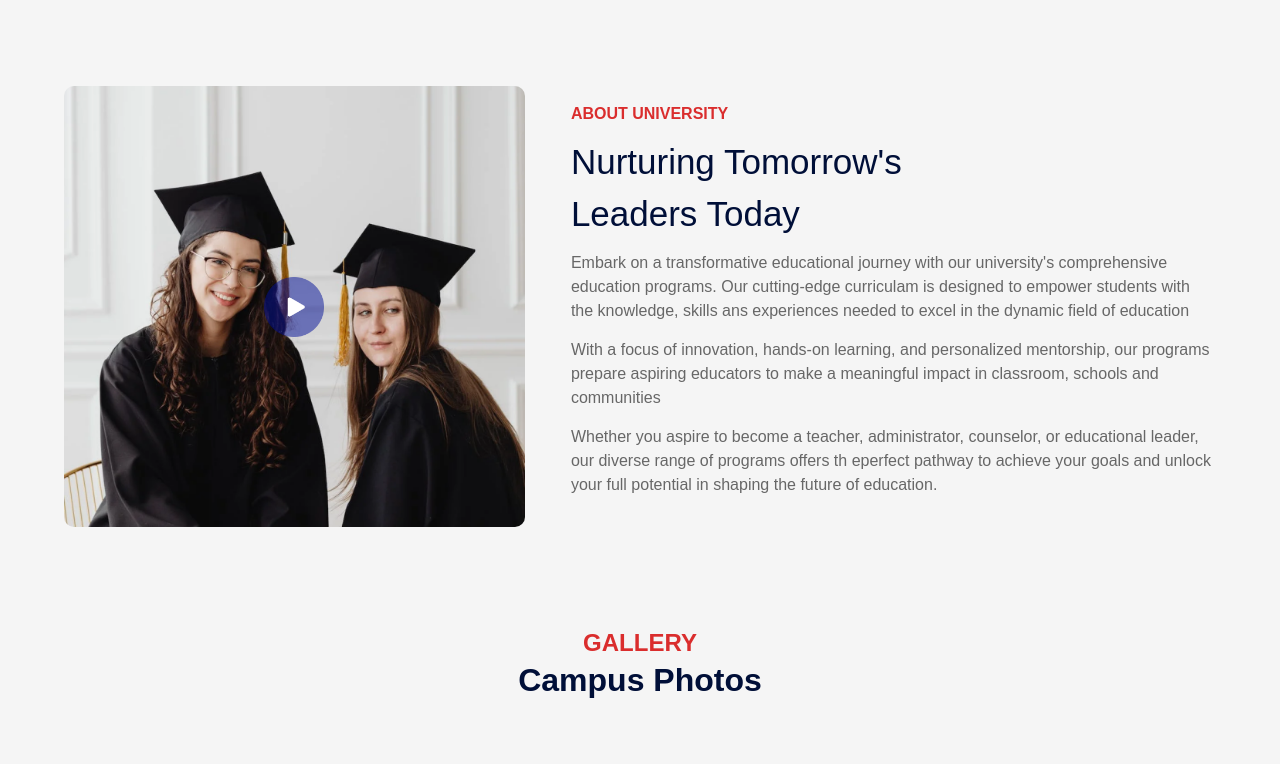
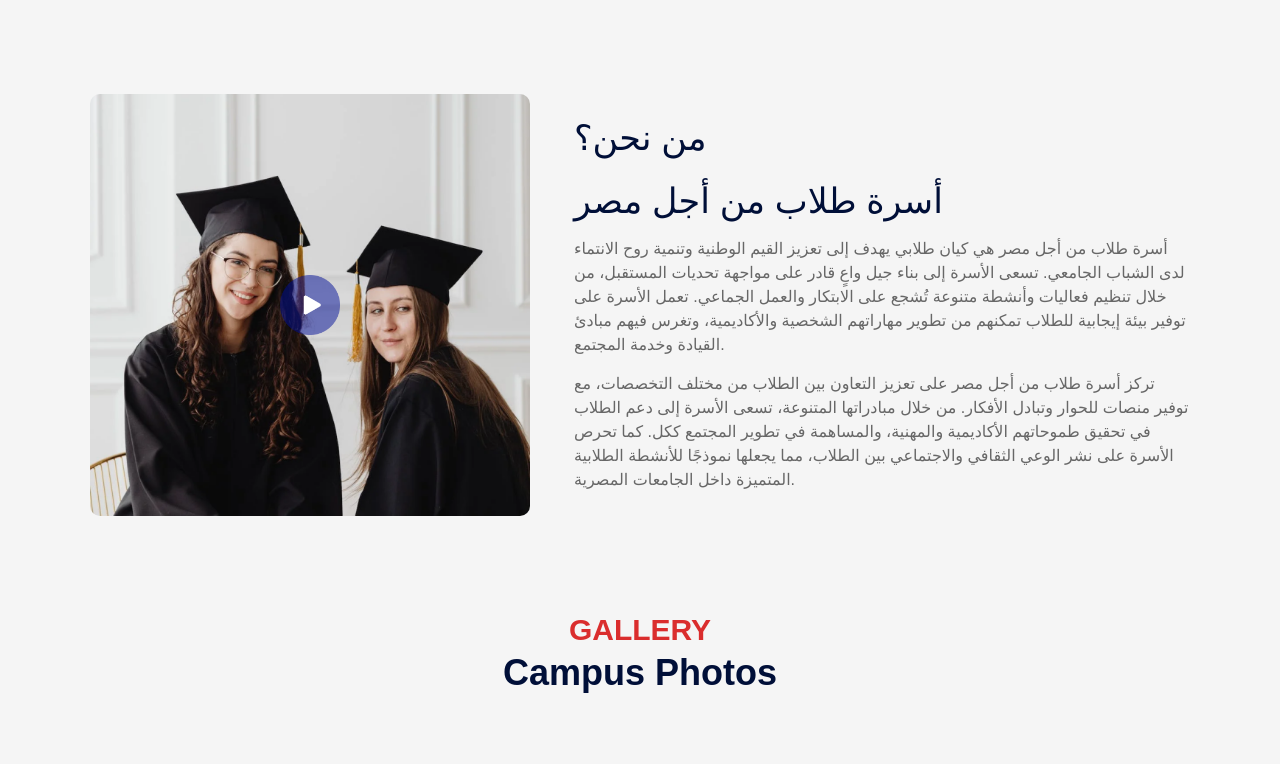
Before and after one commit to karimselim/For-Egypt, a Next.js app: page / in a window 1280 px wide. Shown: the part 1376-2140 px from the top of the page. Built offline with nearby package versions, Linux system fonts and the light colour scheme.

Commit message:
about and title

```diff
--- a/app/Components/About/About.css
+++ b/app/Components/About/About.css
@@ -1,9 +1,7 @@
 .about {
-  margin: 100px auto;
   display: flex;
   align-items: center;
   justify-content: space-between;
-  width: 90%;
 }
 .about-left {
   flex-basis: 40%;
--- a/app/Components/About/About.jsx
+++ b/app/Components/About/About.jsx
@@ -7,8 +7,8 @@ import Image from "next/image";
 
 const About = ({ setPlayState }) => {
   return (
-    <div className="about">
-      <div className="about-left">
+    <section className="about mx-[7%] my-24">
+      <aside className="about-left">
         <Image src={about_img} alt="" className="about-img" />
         <Image
           src={play_icon}
@@ -18,29 +18,28 @@ const About = ({ setPlayState }) => {
             setPlayState(true);
           }}
         />
-      </div>
-      <div className="about-right">
-        <h3>ABOUT UNIVERSITY</h3>
-        <h2>Nurturing Tomorrow's Leaders Today</h2>
+      </aside>
+      <aside className="about-right">
+        <h2>من نحن؟</h2>
+        <h2>أسرة طلاب من أجل مصر</h2>
         <p>
-          Embark on a transformative educational journey with our university's
-          comprehensive education programs. Our cutting-edge curriculam is
-          designed to empower students with the knowledge, skills ans
-          experiences needed to excel in the dynamic field of education
+          أسرة طلاب من أجل مصر هي كيان طلابي يهدف إلى تعزيز القيم الوطنية وتنمية
+          روح الانتماء لدى الشباب الجامعي. تسعى الأسرة إلى بناء جيل واعٍ قادر
+          على مواجهة تحديات المستقبل، من خلال تنظيم فعاليات وأنشطة متنوعة تُشجع
+          على الابتكار والعمل الجماعي. تعمل الأسرة على توفير بيئة إيجابية للطلاب
+          تمكنهم من تطوير مهاراتهم الشخصية والأكاديمية، وتغرس فيهم مبادئ القيادة
+          وخدمة المجتمع.
         </p>
         <p>
-          With a focus of innovation, hands-on learning, and personalized
-          mentorship, our programs prepare aspiring educators to make a
-          meaningful impact in classroom, schools and communities
+          تركز أسرة طلاب من أجل مصر على تعزيز التعاون بين الطلاب من مختلف
+          التخصصات، مع توفير منصات للحوار وتبادل الأفكار. من خلال مبادراتها
+          المتنوعة، تسعى الأسرة إلى دعم الطلاب في تحقيق طموحاتهم الأكاديمية
+          والمهنية، والمساهمة في تطوير المجتمع ككل. كما تحرص الأسرة على نشر
+          الوعي الثقافي والاجتماعي بين الطلاب، مما يجعلها نموذجًا للأنشطة
+          الطلابية المتميزة داخل الجامعات المصرية.
         </p>
-        <p>
-          Whether you aspire to become a teacher, administrator, counselor, or
-          educational leader, our diverse range of programs offers th eperfect
-          pathway to achieve your goals and unlock your full potential in
-          shaping the future of education.
-        </p>
-      </div>
-    </div>
+      </aside>
+    </section>
   );
 };
 
--- a/app/Components/Title/Title.css
+++ b/app/Components/Title/Title.css
@@ -1,13 +1,13 @@
 .title {
   text-align: center;
   color: #da2d2d;
-  font-size: 15px;
+  /* font-size: 15px; */
   font-weight: 600;
   text-transform: uppercase;
   margin: 70px 0 30px;
 }
 .title h2 {
-  font-size: 32px;
+  /* font-size: 32px; */
   color: #000f38;
   margin-top: 5px;
   text-transform: none;
--- a/app/Components/Title/Title.jsx
+++ b/app/Components/Title/Title.jsx
@@ -5,8 +5,8 @@ import "./Title.css";
 const Title = ({ subTitle, title }) => {
   return (
     <div className="title">
-      <p className="text-2xl">{subTitle}</p>
-      <h2 className="text-5xl">{title}</h2>
+      <p className="text-3xl">{subTitle}</p>
+      <h2 className="text-4xl">{title}</h2>
     </div>
   );
 };
```
